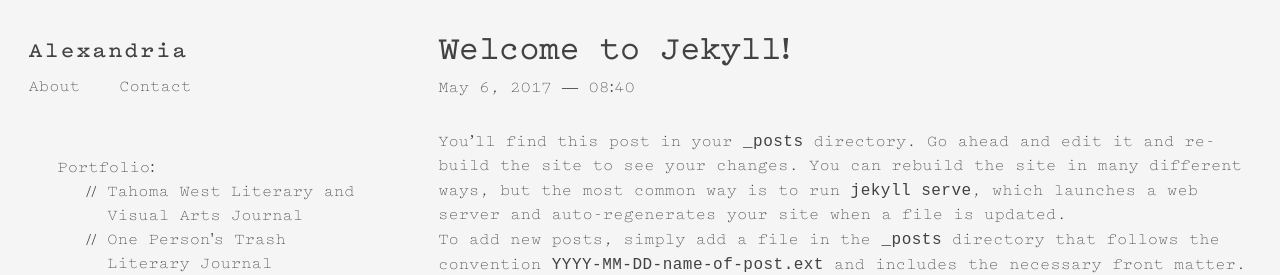
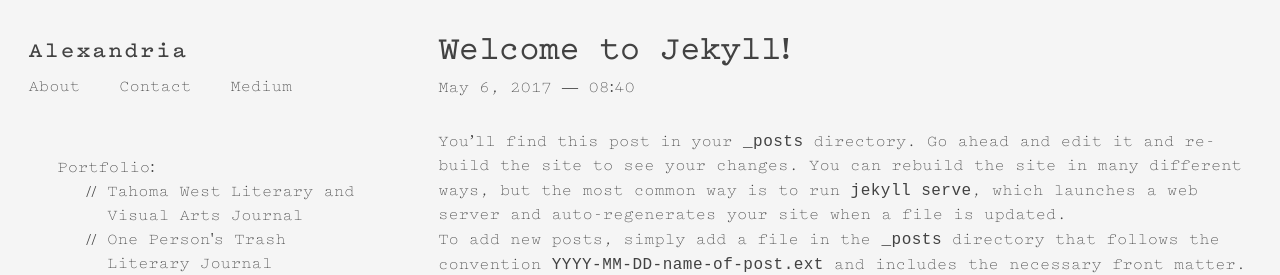
Before and after one commit to alexnickerson/alexnickerson.github.io, a Jekyll site: the page built from _posts/2017-05-06-welcome-to-jekyll.markdown, in a window 1280 px wide. Shown: the top 275 px of the page. Built offline with Jekyll 4.4.1, drawn with Linux system fonts in a browser that asks for light colours; some web fonts are replaced.

Commit message:
Update sidebar.html

```diff
--- a/_includes/sidebar.html
+++ b/_includes/sidebar.html
@@ -14,6 +14,7 @@
       <a class="page-link" href="{{ page.url | prepend: site.baseurl }}">{{ page.title }}</a>
       {% endif %}
     {% endfor %}
+      <a class="page-link" href="https://medium.com/@alliouagana">Medium</a>
     </div>
   {% endif %}
 
```
